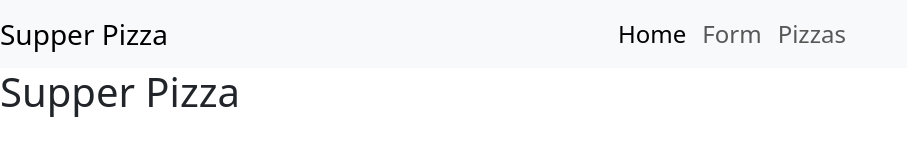
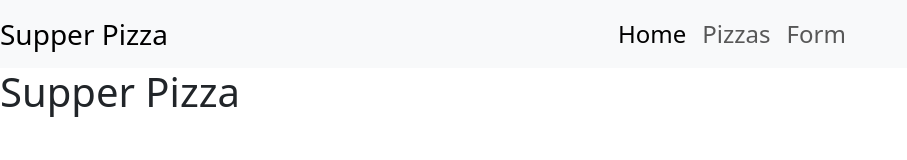
Before and after one commit to atenliao/phase-2-project-front-end, a React (Create React App) app: page / in a window 1280 px wide. Shown: the top 160 px of the page, without its empty margins (0-907 px from the left). Built offline with nearby package versions, Linux system fonts and the light colour scheme; no server answers.

Commit message:
update navbar

```diff
--- a/src/components/App.js
+++ b/src/components/App.js
@@ -21,12 +21,11 @@ function addPizza(pizza){
         <div>
             <NavBar />
             <Switch>
-
+                <Route path='/PizzaList'>
+                    <PizzaList pizzas={pizzas} setPizzas={setPizzas}/>
+                </Route>
                 <Route path='/Form'>
                     <Form onAddPizza={addPizza}/>
-                </Route>
-                <Route path='/PizzaList'>
-                    <PizzaList pizzas={pizzas} setPizzas={setPizzas}/>
                 </Route>
                 <Route path='/'>
                     <Home />
--- a/src/components/NavBar.js
+++ b/src/components/NavBar.js
@@ -13,12 +13,10 @@ function NavBar(){
                 <NavLink className = "nav-item nav-link fs-4" to='/' exact>
                     Home
                 </NavLink>
-
+                <NavLink className = "nav-item nav-link fs-4" to='/pizzalist' >Pizzas</NavLink>
                 <NavLink className = "nav-item nav-link fs-4" to ='Form' >
                     Form
                 </NavLink>
-
-                <NavLink className = "nav-item nav-link fs-4" to='/pizzalist' >Pizzas</NavLink>
                 </div>
                 </div>
             </nav>
```
